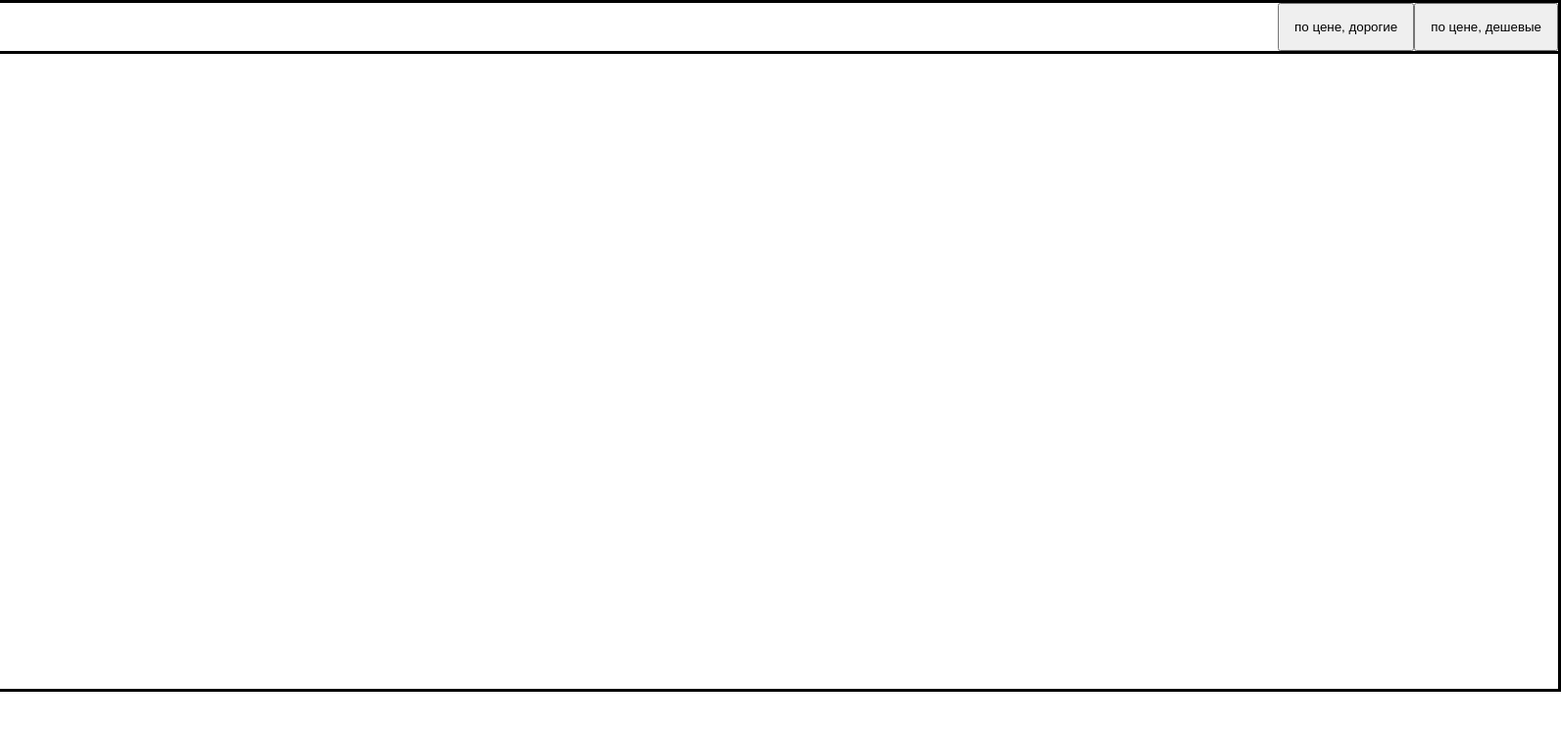
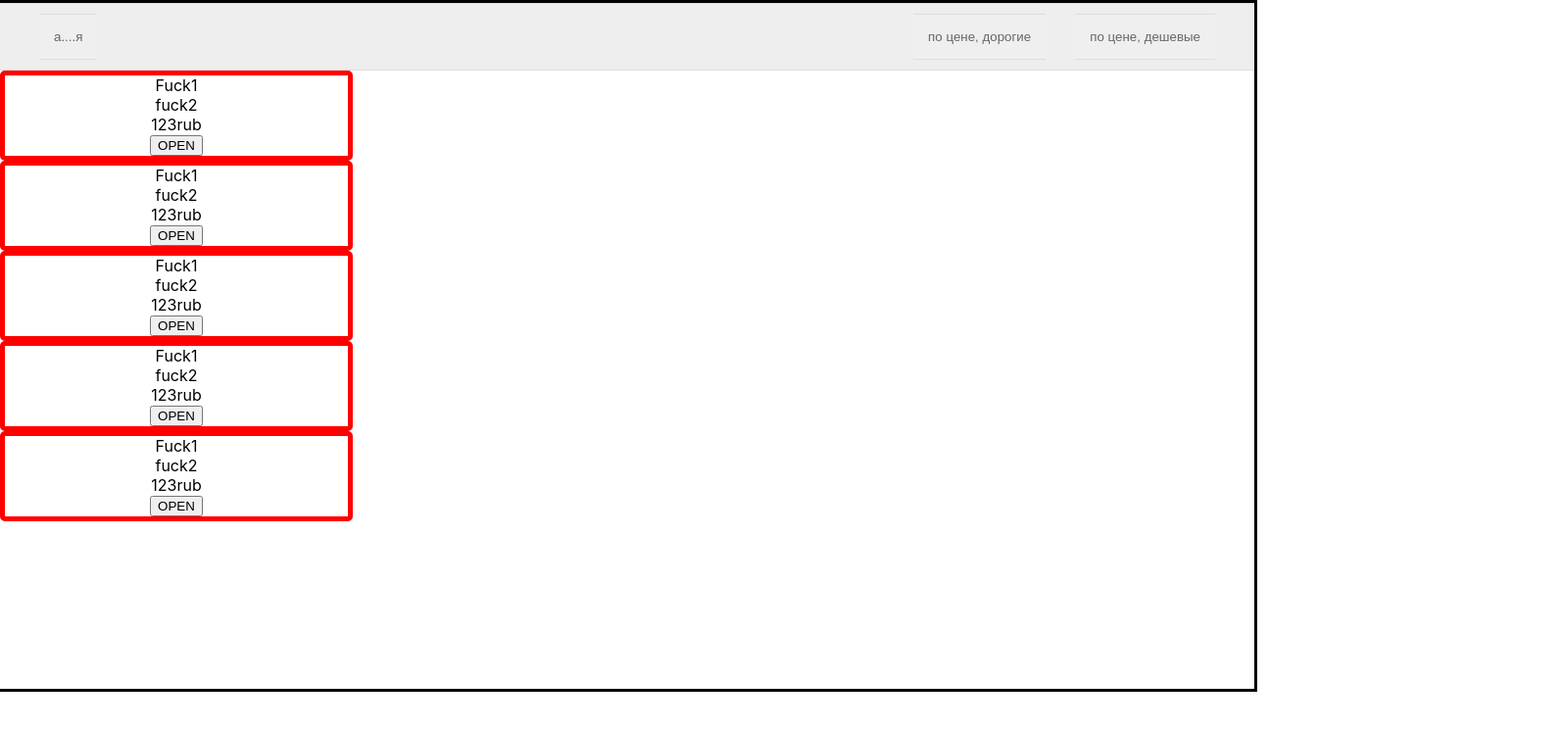
Before and after one commit to Rich-alien/techonline, a React (Create React App) app: page / in a window 1280 px wide. Shown: the top 744 px of the page at 98% size, 1593 px wide, since content can reach past the window. Built offline with nearby package versions, Linux system fonts and the light colour scheme.

Commit message:
update style the SettingBar

```diff
--- a/src/components/Main/TotalItem/Item/Item.jsx
+++ b/src/components/Main/TotalItem/Item/Item.jsx
@@ -0,0 +1,28 @@
+import React from "react";
+import style from "./Item.module.css"
+
+const Item = (props) => {
+    return (
+        <div className={style.container}>
+            <div className={style.ObjName}>
+                {
+                    props.ObjName
+                }
+            </div>
+            <div className={style.ObjImg}>
+                {
+                    props.ObjImg
+                }
+            </div>
+            <div className={style.ObjPrice}>
+                {
+                    props.ObjPrice
+                }
+            </div>
+            <button className={style.btn}>
+                OPEN
+            </button>
+        </div>
+    )
+}
+export default Item
--- a/src/components/Main/TotalItem/Item/Item.module.css
+++ b/src/components/Main/TotalItem/Item/Item.module.css
@@ -0,0 +1,6 @@
+.container {
+    max-width: 350px;
+    height: auto;
+    border: 5px solid red;
+    border-radius: 5px;
+}
--- a/src/components/Main/TotalItem/TotalItem.jsx
+++ b/src/components/Main/TotalItem/TotalItem.jsx
@@ -1,23 +1,39 @@
 import React from 'react';
-import style from './TotalItem.module.css'
+import style from './TotalItem.module.css';
+import Item from "./Item/Item";
 // заменить sortUp and SortDown на иконки
+let ObjItem = [
+    {ObjName:'Fuck1',ObjImg:'fuck2',ObjPrice:'123rub'},
+    {ObjName:'Fuck1',ObjImg:'fuck2',ObjPrice:'123rub'},
+    {ObjName:'Fuck1',ObjImg:'fuck2',ObjPrice:'123rub'},
+    {ObjName:'Fuck1',ObjImg:'fuck2',ObjPrice:'123rub'},
+    {ObjName:'Fuck1',ObjImg:'fuck2',ObjPrice:'123rub'},
+]
+
 const TotalItem = () => {
+let    ElementItem = ObjItem.map(e=> <Item ObjName={e.ObjName} ObjImg={e.ObjImg} ObjPrice={e.ObjPrice}/>)
     return (
         <div className={style.container}>
         <div className={style.SettingBar}>
-            <button className={style.Standart}>
-                а....я
-            </button>
+
             <div className={style.sort}>
-                <button className={style.sortUp}>
-                    по цене, дорогие
+                <button className={`${style.btn} ${style.StanDart}`}>
+                    {/*изменить className*/}
+                    а....я
                 </button>
-                <button className={style.sortDown}>
-                    по цене, дешевые
-                </button>
+               <div>
+                   <button className={`${style.btn} ${style.sortUp}`}>
+                       по цене, дорогие
+                   </button>
+                   <button className={`${style.btn} ${style.sortDown}`}>
+                       по цене, дешевые
+                   </button>
+               </div>
             </div>
         </div>
-
+            {
+                ElementItem
+            }
         </div>
     )
 }
--- a/src/components/Main/TotalItem/TotalItem.module.css
+++ b/src/components/Main/TotalItem/TotalItem.module.css
@@ -1,25 +1,62 @@
-.container{
+.container {
 
-    min-width: 1900px;
+    min-width: 100%;
     height: 700px;
     border: 3px solid black;
 }
-.SettingBar{
+
+
+.SettingBar {
     display: flex;
     justify-content: space-between;
     height: auto;
     /*border:1px solid black;*/
     /*margin: 15px;*/
-border-bottom: 3px solid black;
+    border-bottom: 1px solid #dddddd;
+    border-top: 1px solid #dddddd;
+
+    background-color: #eeeeee;
 }
-.sort{
+
+.sort {
+    width: 100%;
     display: flex;
+    justify-content: space-between;
+    margin: 10px;
+
 }
-.sortUp{
 
+.StanDart {
+    /*border:none;*/
+    /*border-bottom: 1px solid #dddddd;*/
+    /*border-top: 1px solid #dddddd;*/
+    margin-left: 30px;
+
+    /*height: 100%;*/
+}
+
+.btn {
+    border: none;
+    border-bottom: 1px solid #dddddd;
+    border-top: 1px solid #dddddd;
+    color: #666766;
     padding: 15px;
+}
+
+/*.btn:hover{*/
+/*    color: #4189DD;*/
+/*}*/
+.btn:hover {
+    /*border: 1px solid red;*/
+    color: #4189DD;
+/*    настроить псевдакласс для кнопки*/
+}
+
+.sortUp {
+    margin-right: 30px;
     /*border-right: 1px solid black;*/
 }
-.sortDown{
-    padding: 15px;
+
+.sortDown {
+    margin-right: 30px;
 }
```
